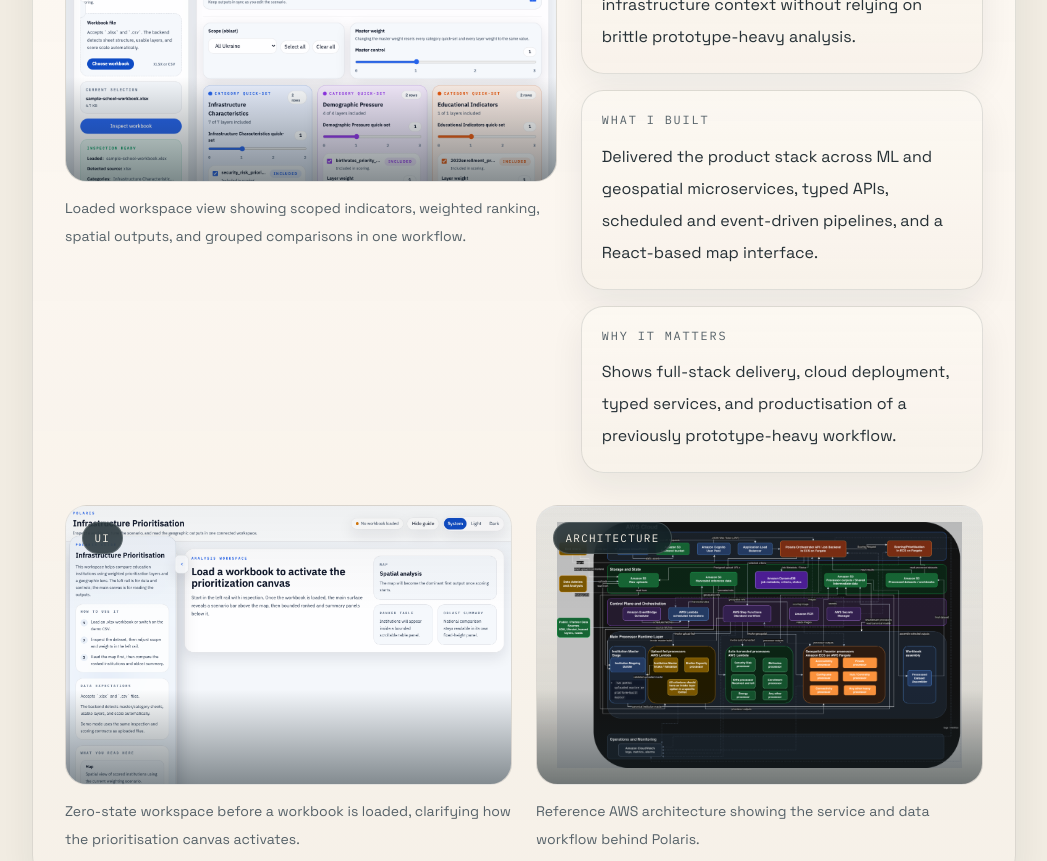
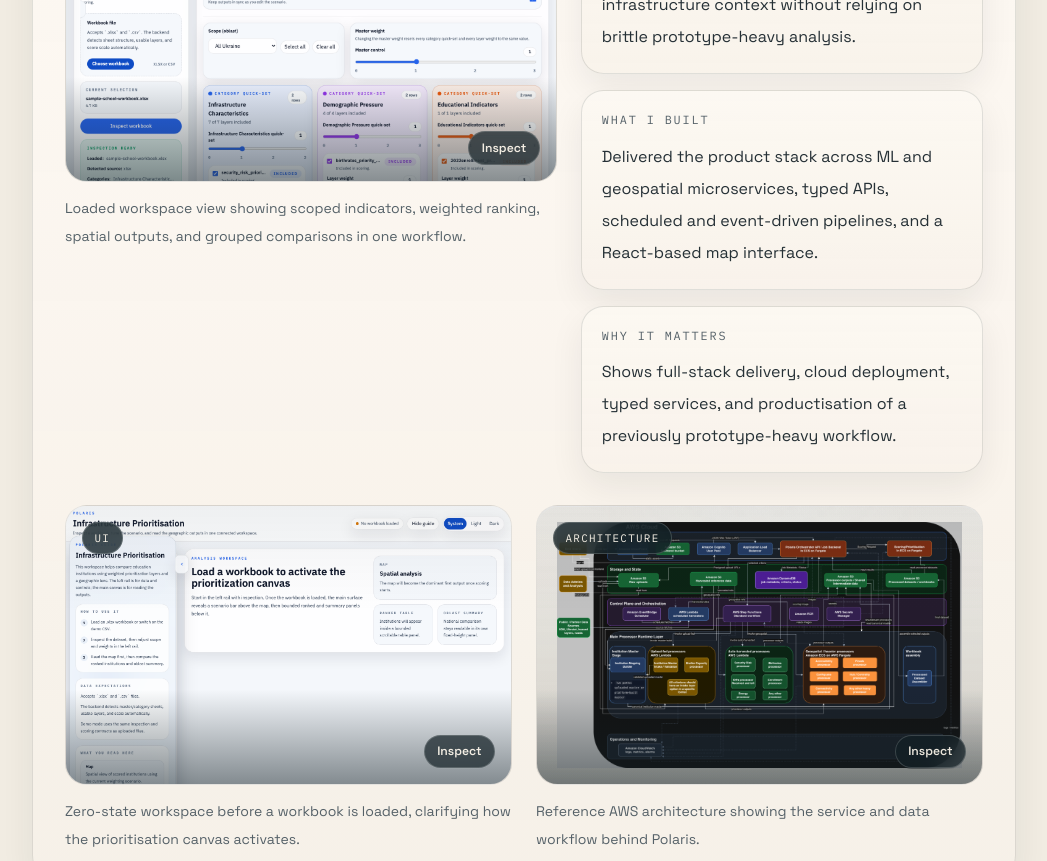
Before and after one commit to LuisMartinParraMorales/luis-parra, a Next.js app: page /projects in a window 1280 px wide. Shown: the part 980-1841 px from the top of the page, without its empty margins (224-1271 px from the left). Built offline with nearby package versions, Linux system fonts and the light colour scheme.

Commit message:
first iteration of NTAP

```diff
--- a/app/globals.css
+++ b/app/globals.css
@@ -403,6 +403,15 @@ button {
   box-shadow: inset 0 1px 0 rgba(255, 255, 255, 0.7);
 }
 
+.project-media-trigger {
+  cursor: zoom-in;
+}
+
+.project-media-trigger:focus-visible {
+  outline: 2px solid rgba(55, 95, 134, 0.45);
+  outline-offset: -2px;
+}
+
 .project-media {
   background:
     linear-gradient(180deg, rgba(19, 32, 38, 0.06), rgba(19, 32, 38, 0.14)),
@@ -435,6 +444,164 @@ button {
   text-transform: uppercase;
   color: #f8f2e7;
   backdrop-filter: blur(10px);
+}
+
+.project-media-inspect {
+  position: absolute;
+  right: 1rem;
+  bottom: 1rem;
+  display: inline-flex;
+  align-items: center;
+  justify-content: center;
+  border-radius: 999px;
+  border: 1px solid rgba(255, 255, 255, 0.18);
+  background: rgba(19, 32, 38, 0.76);
+  padding: 0.42rem 0.78rem;
+  font-size: 0.76rem;
+  font-weight: 600;
+  color: #f8f2e7;
+  opacity: 0.94;
+  backdrop-filter: blur(10px);
+}
+
+.project-lightbox {
+  position: fixed;
+  inset: 0;
+  z-index: 70;
+  display: flex;
+  align-items: center;
+  justify-content: center;
+  padding: 1.25rem;
+}
+
+.project-lightbox-backdrop {
+  position: absolute;
+  inset: 0;
+  background:
+    linear-gradient(180deg, rgba(19, 32, 38, 0.78), rgba(19, 32, 38, 0.9)),
+    radial-gradient(circle at top, rgba(55, 95, 134, 0.24), transparent 38%);
+  backdrop-filter: blur(18px);
+}
+
+.project-lightbox-panel {
+  position: relative;
+  z-index: 1;
+  display: flex;
+  max-height: min(92vh, 60rem);
+  width: min(92rem, 100%);
+  flex-direction: column;
+  gap: 1rem;
+  overflow: hidden;
+  border: 1px solid rgba(255, 255, 255, 0.12);
+  border-radius: 1.8rem;
+  background:
+    linear-gradient(180deg, rgba(255, 252, 246, 0.96), rgba(242, 235, 226, 0.93));
+  box-shadow: 0 28px 64px rgba(19, 32, 38, 0.32);
+  padding: 1rem;
+}
+
+.project-lightbox-header {
+  display: flex;
+  flex-direction: column;
+  gap: 1rem;
+}
+
+.project-lightbox-close,
+.project-lightbox-control {
+  display: inline-flex;
+  align-items: center;
+  justify-content: center;
+  border-radius: 999px;
+  border: 1px solid rgba(19, 32, 38, 0.12);
+  background: rgba(255, 255, 255, 0.7);
+  padding: 0.72rem 1rem;
+  font-size: 0.88rem;
+  font-weight: 600;
+  color: var(--foreground);
+}
+
+.project-lightbox-close:hover,
+.project-lightbox-control:hover:not(:disabled) {
+  transform: translateY(-1px);
+  background: rgba(255, 255, 255, 0.92);
+}
+
+.project-lightbox-control:disabled {
+  cursor: not-allowed;
+  opacity: 0.45;
+}
+
+.project-lightbox-toolbar {
+  display: flex;
+  flex-direction: column;
+  gap: 0.8rem;
+}
+
+.project-lightbox-kind {
+  position: static;
+  width: fit-content;
+}
+
+.project-lightbox-controls {
+  display: flex;
+  flex-wrap: wrap;
+  gap: 0.65rem;
+}
+
+.project-lightbox-stage {
+  min-height: 0;
+  flex: 1;
+  overflow: auto;
+  border: 1px solid rgba(19, 32, 38, 0.1);
+  border-radius: 1.35rem;
+  background:
+    linear-gradient(180deg, rgba(245, 238, 229, 0.84), rgba(255, 252, 246, 0.96));
+  padding: 1rem;
+}
+
+.project-lightbox-stage-inner {
+  display: flex;
+  min-height: 100%;
+  min-width: fit-content;
+  align-items: flex-start;
+  justify-content: center;
+}
+
+.project-lightbox-image {
+  display: block;
+  height: auto;
+  max-width: none;
+  border-radius: 1rem;
+  box-shadow: 0 20px 44px rgba(19, 32, 38, 0.14);
+}
+
+.project-lightbox-caption {
+  max-width: 72ch;
+  font-size: 0.98rem;
+  line-height: 1.8;
+  color: var(--muted);
+}
+
+@media (min-width: 768px) {
+  .project-lightbox-panel {
+    padding: 1.35rem;
+  }
+
+  .project-lightbox-header {
+    flex-direction: row;
+    align-items: start;
+    justify-content: space-between;
+  }
+
+  .project-lightbox-toolbar {
+    flex-direction: row;
+    align-items: center;
+    justify-content: space-between;
+  }
+
+  .project-lightbox-stage {
+    padding: 1.25rem;
+  }
 }
 
 .cta-link {
--- a/components/project-case-study.tsx
+++ b/components/project-case-study.tsx
@@ -1,4 +1,12 @@
+"use client";
+
 import Image from "next/image";
+import {
+  useEffect,
+  useRef,
+  useState,
+  type MouseEvent,
+} from "react";
 import type { ProjectCard, ProjectVisual, ProjectVisualKind } from "@/lib/site-content";
 import { cn } from "@/lib/utils";
 
@@ -23,17 +31,32 @@ const visualLabelByKind: Record<ProjectVisualKind, string> = {
 
 function ProjectVisualFigure({
   visual,
+  onInspect,
   priority = false,
 }: {
   visual: ProjectVisual;
+  onInspect: (
+    visual: ProjectVisual,
+    trigger: HTMLButtonElement,
+  ) => void;
   priority?: boolean;
 }) {
   const imageClassName =
     visual.kind === "architecture" ? "object-contain p-4" : "object-cover";
 
+  const handleInspect = (event: MouseEvent<HTMLButtonElement>) => {
+    onInspect(visual, event.currentTarget);
+  };
+
   return (
     <figure className="space-y-3">
       <div className="project-media-shell overflow-hidden rounded-[1.35rem] border border-border/80">
+        <button
+          type="button"
+          className="project-media-trigger block w-full text-left"
+          onClick={handleInspect}
+          aria-label={`Inspect ${visualLabelByKind[visual.kind].toLowerCase()}: ${visual.alt}`}
+        >
           <div className="project-media relative aspect-[16/10] overflow-hidden">
             <Image
               src={visual.src}
@@ -48,7 +71,11 @@ function ProjectVisualFigure({
             <span className="project-media-badge">
               {visualLabelByKind[visual.kind]}
             </span>
+            <span className="project-media-inspect">
+              Inspect
+            </span>
           </div>
+        </button>
       </div>
       <figcaption className="text-sm leading-7 text-muted">{visual.caption}</figcaption>
     </figure>
@@ -59,7 +86,62 @@ export function ProjectCaseStudy({
   project,
   priority = false,
 }: ProjectCaseStudyProps) {
+  const [selectedVisual, setSelectedVisual] = useState<ProjectVisual | null>(null);
+  const [zoom, setZoom] = useState(1);
+  const lastTriggerRef = useRef<HTMLButtonElement | null>(null);
+
+  const openVisual = (
+    visual: ProjectVisual,
+    trigger: HTMLButtonElement,
+  ) => {
+    lastTriggerRef.current = trigger;
+    setSelectedVisual(visual);
+    setZoom(visual.kind === "architecture" ? 1.15 : 1);
+  };
+
+  const closeLightbox = () => {
+    setSelectedVisual(null);
+    setZoom(1);
+    lastTriggerRef.current?.focus();
+  };
+
+  useEffect(() => {
+    if (!selectedVisual) {
+      return;
+    }
+
+    const previousOverflow = document.body.style.overflow;
+    document.body.style.overflow = "hidden";
+
+    const handleKeyDown = (event: KeyboardEvent) => {
+      if (event.key === "Escape") {
+        event.preventDefault();
+        setSelectedVisual(null);
+        setZoom(1);
+        lastTriggerRef.current?.focus();
+      }
+    };
+
+    window.addEventListener("keydown", handleKeyDown);
+
+    return () => {
+      document.body.style.overflow = previousOverflow;
+      window.removeEventListener("keydown", handleKeyDown);
+    };
+  }, [selectedVisual]);
+
+  const canZoomOut = zoom > 0.85;
+  const canZoomIn = zoom < 2.5;
+
+  const adjustZoom = (delta: number) => {
+    setZoom((currentZoom) => {
+      const nextZoom = Number((currentZoom + delta).toFixed(2));
+      return Math.max(0.85, Math.min(2.5, nextZoom));
+    });
+  };
+
   return (
+    <>
       <article id={project.id} className="project-card rounded-[1.9rem] p-6 scroll-mt-32 sm:p-8">
         <div
           className={cn("accent-bar", accentClassByTone[project.accent])}
@@ -94,7 +176,11 @@ export function ProjectCaseStudy({
         </div>
 
         <div className="mt-8 grid gap-6 xl:grid-cols-[1.1fr_0.9fr] xl:items-start">
-        <ProjectVisualFigure visual={project.coverImage} priority={priority} />
+          <ProjectVisualFigure
+            visual={project.coverImage}
+            priority={priority}
+            onInspect={openVisual}
+          />
 
           <div className="grid gap-4">
             <article className="info-card rounded-[1.4rem] p-5">
@@ -121,10 +207,102 @@ export function ProjectCaseStudy({
         {project.gallery.length > 0 ? (
           <div className="mt-8 grid gap-6 lg:grid-cols-2">
             {project.gallery.map((visual) => (
-            <ProjectVisualFigure key={`${project.id}-${visual.src}`} visual={visual} />
+              <ProjectVisualFigure
+                key={`${project.id}-${visual.src}`}
+                visual={visual}
+                onInspect={openVisual}
+              />
             ))}
           </div>
         ) : null}
       </article>
+
+      {selectedVisual ? (
+        <div
+          className="project-lightbox"
+          role="dialog"
+          aria-modal="true"
+          aria-label={`${project.title} visual viewer`}
+        >
+          <button
+            type="button"
+            className="project-lightbox-backdrop"
+            onClick={() => closeLightbox()}
+            aria-label="Close image viewer"
+          />
+
+          <div className="project-lightbox-panel">
+            <div className="project-lightbox-header">
+              <div>
+                <p className="eyebrow">Expanded visual</p>
+                <h3 className="section-title mt-2 text-3xl leading-none font-normal sm:text-4xl">
+                  {project.title}
+                </h3>
+              </div>
+
+              <button
+                type="button"
+                className="project-lightbox-close"
+                onClick={() => closeLightbox()}
+              >
+                Close
+              </button>
+            </div>
+
+            <div className="project-lightbox-toolbar">
+              <span className="project-media-badge project-lightbox-kind">
+                {visualLabelByKind[selectedVisual.kind]}
+              </span>
+
+              <div className="project-lightbox-controls">
+                <button
+                  type="button"
+                  className="project-lightbox-control"
+                  onClick={() => adjustZoom(-0.2)}
+                  disabled={!canZoomOut}
+                >
+                  Zoom out
+                </button>
+                <button
+                  type="button"
+                  className="project-lightbox-control"
+                  onClick={() => setZoom(1)}
+                  disabled={zoom === 1}
+                >
+                  Reset
+                </button>
+                <button
+                  type="button"
+                  className="project-lightbox-control"
+                  onClick={() => adjustZoom(0.2)}
+                  disabled={!canZoomIn}
+                >
+                  Zoom in
+                </button>
+              </div>
+            </div>
+
+            <div className="project-lightbox-stage">
+              <div className="project-lightbox-stage-inner">
+                {/* eslint-disable-next-line @next/next/no-img-element */}
+                <img
+                  src={selectedVisual.src}
+                  alt={selectedVisual.alt}
+                  className="project-lightbox-image"
+                  style={{
+                    width: `${zoom * 100}%`,
+                    objectPosition: selectedVisual.objectPosition ?? "center",
+                  }}
+                />
+              </div>
+            </div>
+
+            <p className="project-lightbox-caption">
+              {selectedVisual.caption}
+            </p>
+          </div>
+        </div>
+      ) : null}
+    </>
   );
 }
--- a/lib/site-content.ts
+++ b/lib/site-content.ts
@@ -260,34 +260,34 @@ export const featuredProjects: ProjectCard[] = [
     organization: "Arup City Modelling Lab",
     period: "2024 - Present",
     summary:
-      "Performance-critical transport platform work spanning demand algorithms, appraisal workflows, and runtime-heavy engineering.",
+      "I helped turn a national transport forecasting workflow that used to take one to two days into a GPU-backed platform that can run scenarios in about ten minutes.",
     detailIntro:
-      "Platform-facing work on the UK’s National Transport Analysis Platform across demand, appraisal, and runtime-oriented system components.",
+      "I worked on NTAP as part of the shift from a slow, matrix-heavy national transport model into a GPU-backed platform for UK policy and project evaluation that can run scenarios in minutes instead of days.",
     problem:
-      "The platform needed heavy analytical components to run faster and more reliably without weakening maintainability, trust, or integration with appraisal workflows.",
+      "The Department for Transport needed more than a faster model run. Their workflow sat on a traditional four-stage demand model, with 72,250 by 72,250 matrices, more than 1,000 matrix reads and writes across a forecast, API-driven preprocessing, and TAG-based appraisal after the modelling stage. The existing VISSUM process took roughly one to two days per scenario, which made iteration, automation, and policy testing far slower than they needed to be.",
     contribution:
-      "Built CUDA-accelerated demand components, extended activity-model workflows, and implemented appraisal modules for transport decision making.",
+      "I was responsible for experimenting with parts of the new algorithmic stack, parallelising core demand components, and deploying them as microservices on GCP GPU infrastructure. That included CUDA-based work across generation, distribution, nested-logit mode choice, and post-processing, efficient service-to-service data exchange through Protocol Buffers, and productising appraisal code so data-science outputs could move through CI/CD and become usable platform services rather than one-off scripts.",
     signal:
-      "Shows computational depth, platform-facing engineering, and the ability to improve heavy analytical systems without losing trust or maintainability.",
-    tags: ["CUDA", "Runtime systems", "Appraisal", "Transport"],
+      "NTAP is one of the clearest examples of the kind of work I like most: taking heavy analytical logic, making it operationally credible, and doing it in a way that keeps client trust. The runtime gain mattered, but so did proving that a new model stack could be inspected, deployed, integrated with DfT data and appraisal workflows, and taken seriously by the people who depend on it.",
+    tags: ["GCP", "CUDA", "Microservices", "Appraisal"],
     accent: "rust",
     ctaLabel: "Read NTAP case study",
     homeTitle: "NTAP - National Transport Analysis Platform",
     coverImage: {
       src: "/images/projects/ntap/cover-ui.png",
-      alt: "NTAP interface view illustrating a pub-sub workflow and operational controls.",
+      alt: "NTAP runtime-facing interface illustrating service orchestration, messaging, and operational controls for model execution.",
       kind: "ui",
       caption:
-        "Operational view used to explain a pub-sub mechanism and runtime coordination inside NTAP.",
+        "Runtime-facing UI used to explain how model services, messaging, and execution states were coordinated inside NTAP.",
       objectPosition: "center top",
     },
     gallery: [
       {
         src: "/images/projects/ntap/architecture.png",
-        alt: "NTAP architecture diagram showing core services and runtime components.",
+        alt: "NTAP architecture diagram showing GPU-backed model services, APIs, data exchange, and appraisal components.",
         kind: "architecture",
         caption:
-          "Reference architecture for NTAP services, data flows, and runtime-oriented components.",
+          "Reference architecture showing how GPU-backed model components, APIs, and appraisal services were deployed as platform microservices instead of remaining isolated analytical code.",
       },
     ],
     homeSpan: "md:col-span-1 xl:col-span-1",
```
Lines whose indentation alone changed are shown as unchanged.
